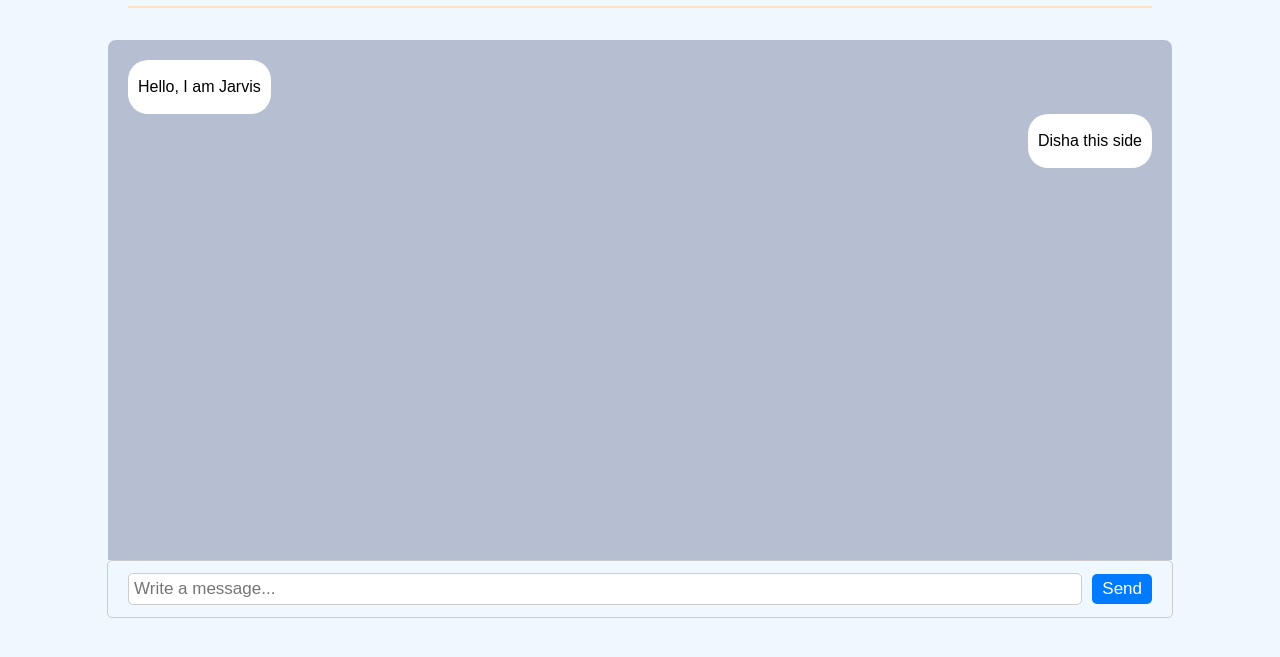
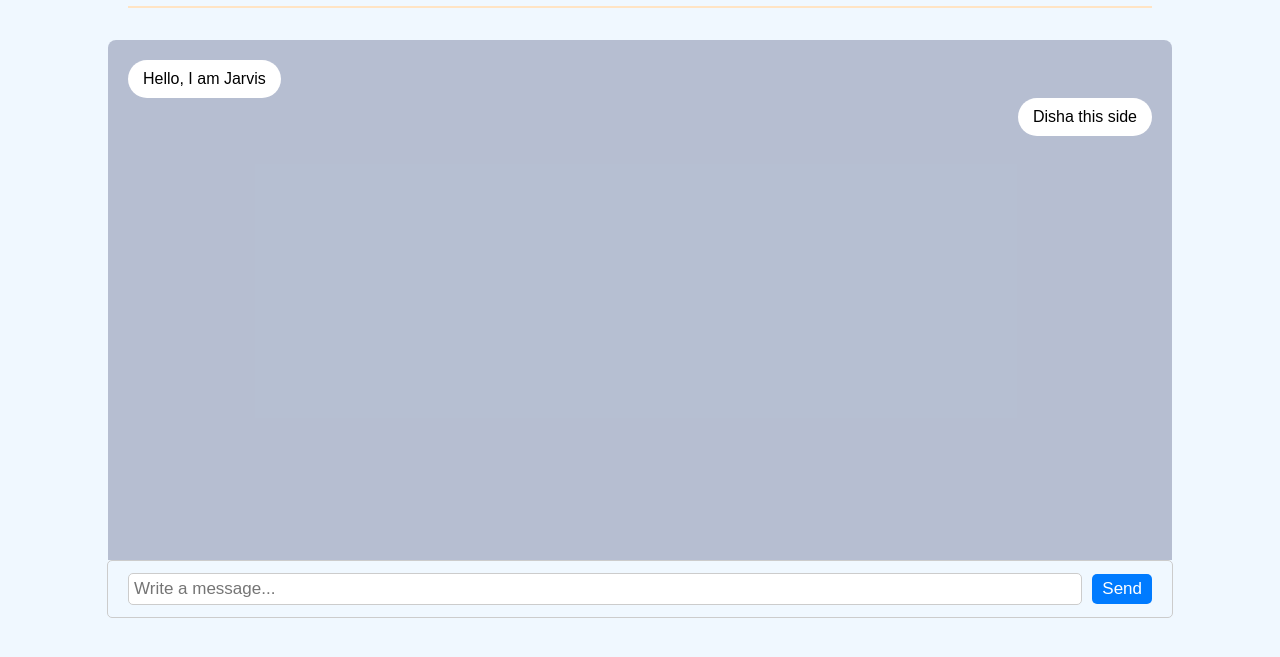
Before and after one commit to AstroDeveloper1010/Disha, a website: page public/index.html in a window 1280 px wide. Shown: the part 91-748 px from the top of the page. Drawn offline with Linux system fonts and the light colour scheme.

Commit message:
updated styles

```diff
--- a/public/index.html
+++ b/public/index.html
@@ -20,10 +20,10 @@
     <!-- chat div start -->
     <div class="chat_div">
         <div class="left">
-            <p>Hello, I am Jarvis</p>
+            Hello, I am Jarvis
         </div>
         <div class="right">
-            <p>Disha this side</p>
+            Disha this side
         </div>
     </div>
     <!-- message div -->
--- a/public/src/css/style.css
+++ b/public/src/css/style.css
@@ -52,15 +52,15 @@ body {
   scroll-behavior: smooth;
   scrollbar-color: orange;
   scroll-snap-type: proximity;
-  scrollbar-arrow-color: orange ;
+  scrollbar-arrow-color: orange;
 }
 
 .left {
   float: left;
   clear: both;
   background-color: white;
-  padding-block: 2px;
-  padding-inline: 10px;
+  padding-block: 10px;
+  padding-inline: 15px;
   border-radius: 20px;
   width: auto;
   height: auto;
@@ -71,8 +71,8 @@ body {
   float: right;
   clear: both;
   background-color: white;
-  padding-block: 2px;
-  padding-inline: 10px;
+  padding-block: 10px;
+  padding-inline: 15px;
   border-radius: 20px;
   width: auto;
   height: auto;
--- a/public/src/js/script.js
+++ b/public/src/js/script.js
@@ -6,7 +6,7 @@ btn.addEventListener('click', (e) => {
     let isTrue = true;
     const message = messageInput.value;
 
-    const newMessage = document.createElement('p');
+    const newMessage = document.createElement('div');
     if (isTrue) {
         newMessage.className = 'left'
         isTrue = false
```
